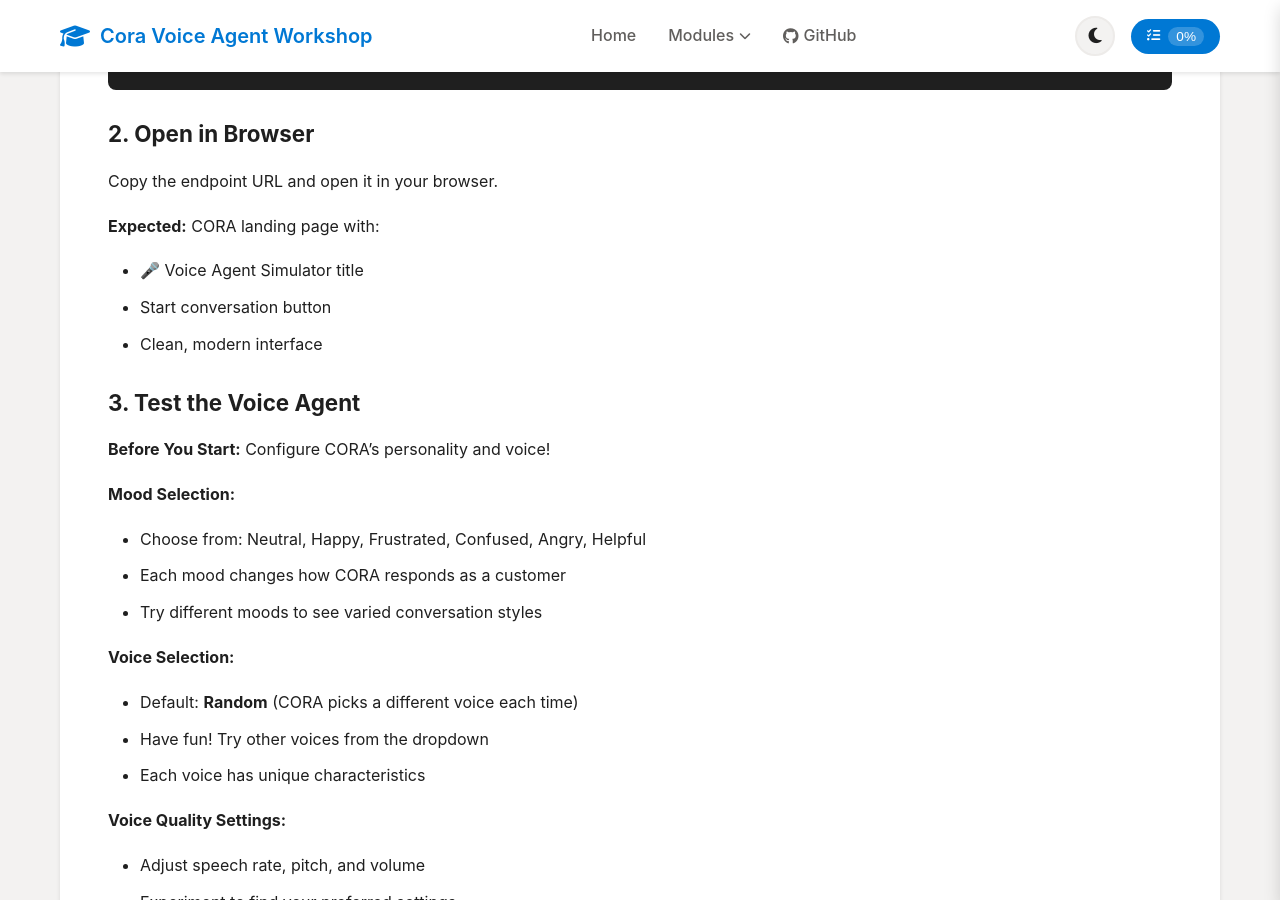
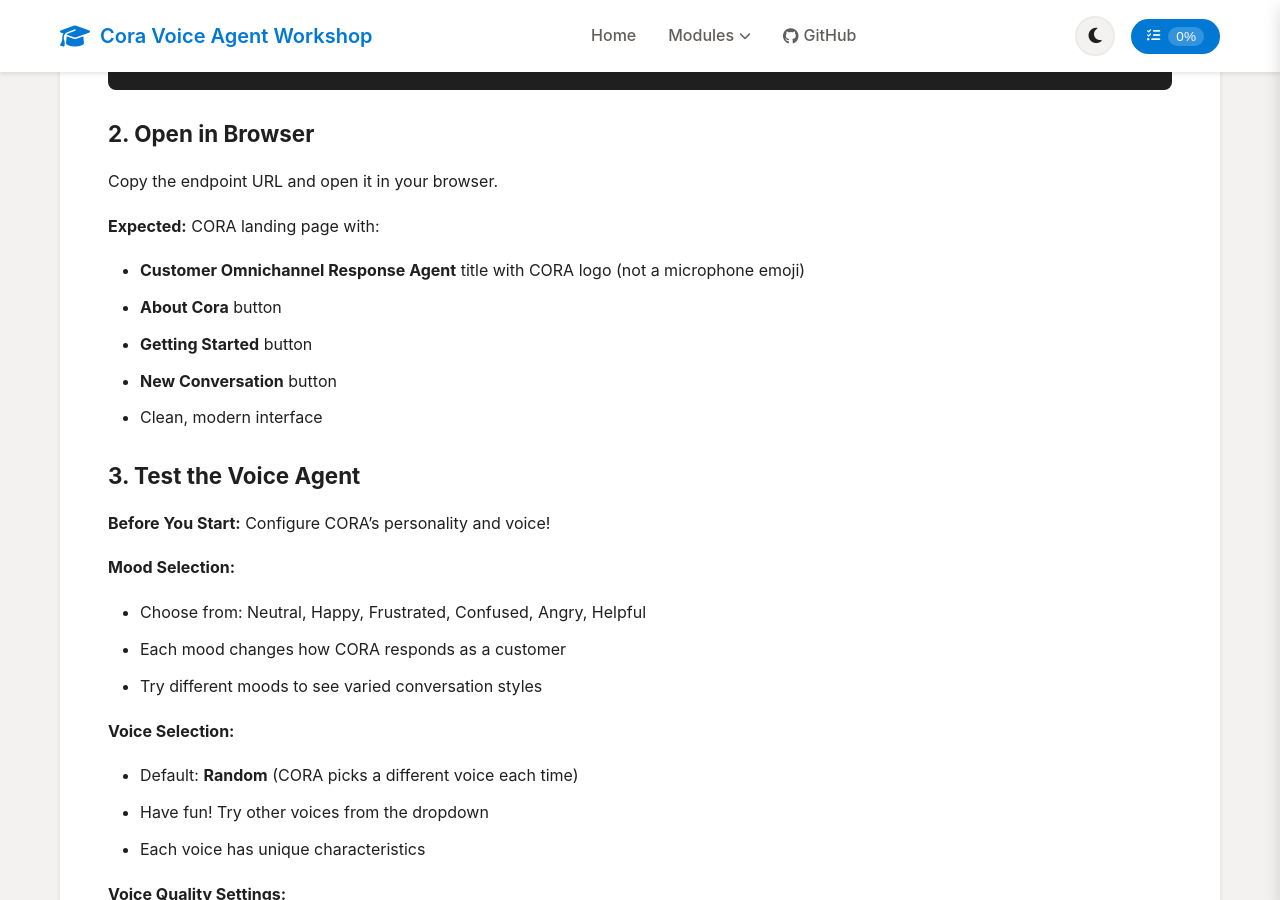
Before and after one commit to jbaart37/Cora-Voice-Agent-Training, a Jekyll site: the page built from docs/modules/module3-deployment.md, in a window 1280 px wide and 900 px high, scrolled down 11812 px. Built offline with Jekyll 4.4.1, drawn with Linux system fonts in a browser that asks for light colours.

Commit message:
Update Module 3 landing page description to match actual UI
- Change title to 'Customer Omnichannel Response Agent' with CORA logo
- Remove microphone emoji reference
- Add About Cora button
- Add Getting Started button
- Change 'Start conversation' to 'New Conversation' button
- Accurately reflect the landing page interface

```diff
--- a/docs/modules/module3-deployment.md
+++ b/docs/modules/module3-deployment.md
@@ -447,8 +447,10 @@
 Copy the endpoint URL and open it in your browser.
 
 **Expected:** CORA landing page with:
-- 🎤 Voice Agent Simulator title
-- Start conversation button
+- **Customer Omnichannel Response Agent** title with CORA logo (not a microphone emoji)
+- **About Cora** button
+- **Getting Started** button
+- **New Conversation** button
 - Clean, modern interface
 
 ### 3. Test the Voice Agent
```
